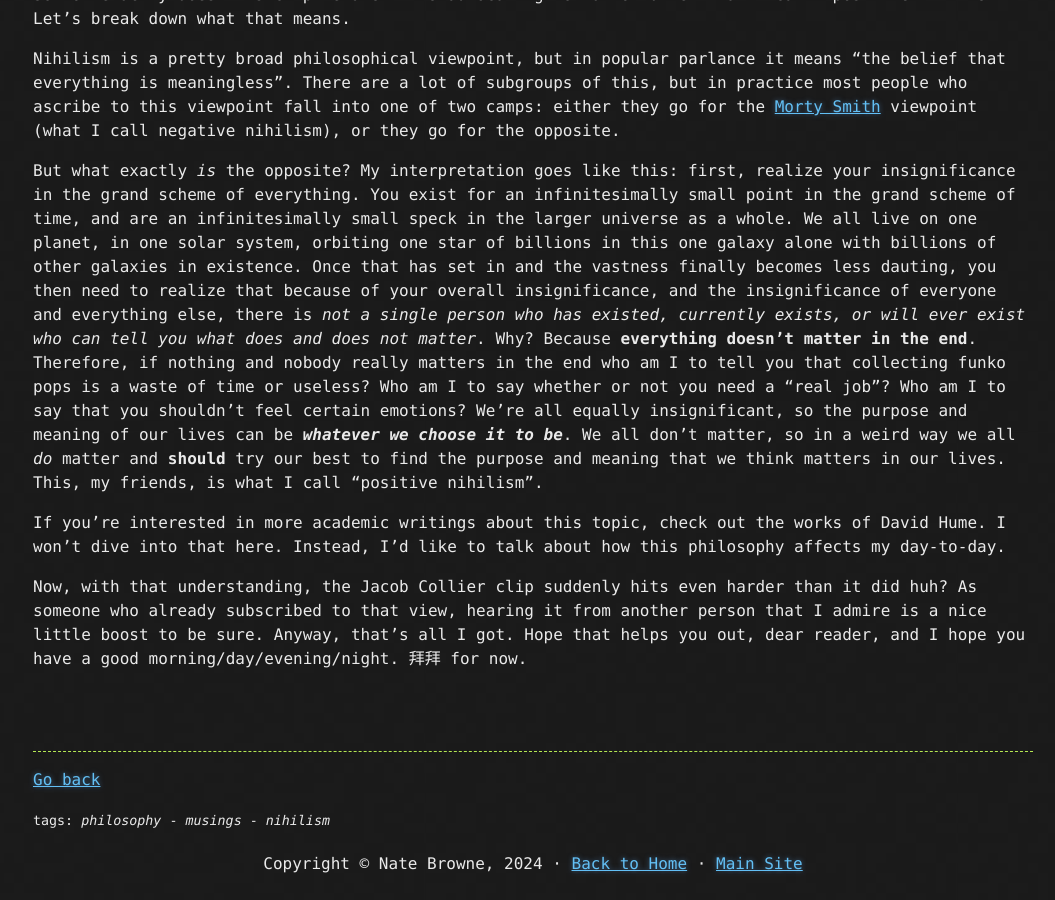
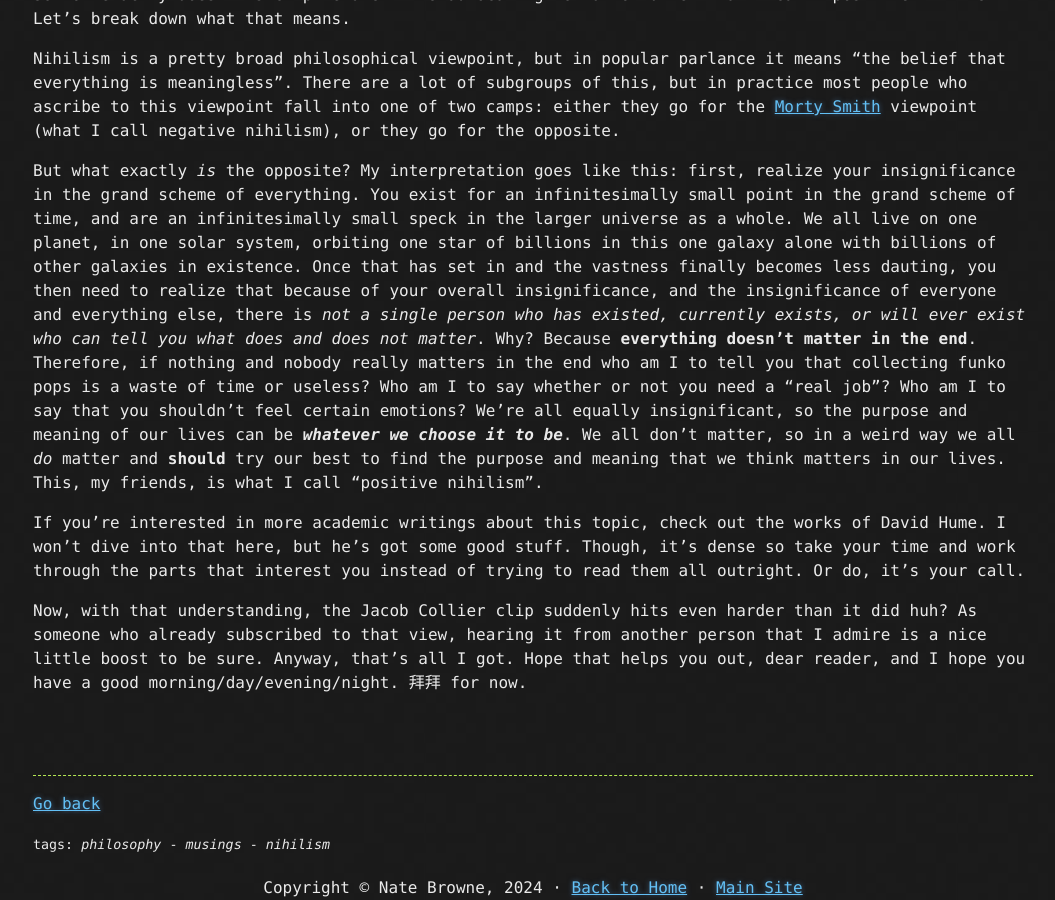
Before and after one commit to nate-browne/innermachinations, a Jekyll site: the page built from _posts/2024-04-10-Positive-Nihilism.md, in a window 1280 px wide and 900 px high, scrolled down 632 px. Shown: the whole window, without its empty margins (107-1162 px from the left). Built offline with Jekyll 4.4.1, drawn with Linux system fonts in a browser that asks for light colours; comment, search, counter and statistics services are not loaded; before the commit the page ends 1508 px from its top, so only the background shows below that.

Commit message:
updating nihilism post a lil

```diff
--- a/_posts/2024-04-10-Positive-Nihilism.md
+++ b/_posts/2024-04-10-Positive-Nihilism.md
@@ -24,7 +24,7 @@ Nihilism is a pretty broad philosophical viewpoint, but in popular parlance it m
 
 But what exactly _is_ the opposite? My interpretation goes like this: first, realize your insignificance in the grand scheme of everything. You exist for an infinitesimally small point in the grand scheme of time, and are an infinitesimally small speck in the larger universe as a whole. We all live on one planet, in one solar system, orbiting one star of billions in this one galaxy alone with billions of other galaxies in existence. Once that has set in and the vastness finally becomes less dauting, you then need to realize that because of your overall insignificance, and the insignificance of everyone and everything else, there is _not a single person who has existed, currently exists, or will ever exist who can tell you what does and does not matter_. Why? Because **everything doesn't matter in the end**. Therefore, if nothing and nobody really matters in the end who am I to tell you that collecting funko pops is a waste of time or useless? Who am I to say whether or not you need a "real job"? Who am I to say that you shouldn't feel certain emotions? We're all equally insignificant, so the purpose and meaning of our lives can be _**whatever we choose it to be**_. We all don't matter, so in a weird way we all _do_ matter and **should** try our best to find the purpose and meaning that we think matters in our lives. This, my friends, is what I call "positive nihilism".
 
-If you're interested in more academic writings about this topic, check out the works of David Hume. I won't dive into that here. Instead, I'd like to talk about how this philosophy affects my day-to-day.
+If you're interested in more academic writings about this topic, check out the works of David Hume. I won't dive into that here, but he's got some good stuff. Though, it's dense so take your time and work through the parts that interest you instead of trying to read them all outright. Or do, it's your call.
 
 Now, with that understanding, the Jacob Collier clip suddenly hits even harder than it did huh? As someone who already subscribed to that view, hearing it from another person that I admire is a nice little boost to be sure. Anyway, that's all I got. Hope that helps you out, dear reader, and I hope you have a good morning/day/evening/night. 拜拜 for now.
 
```
